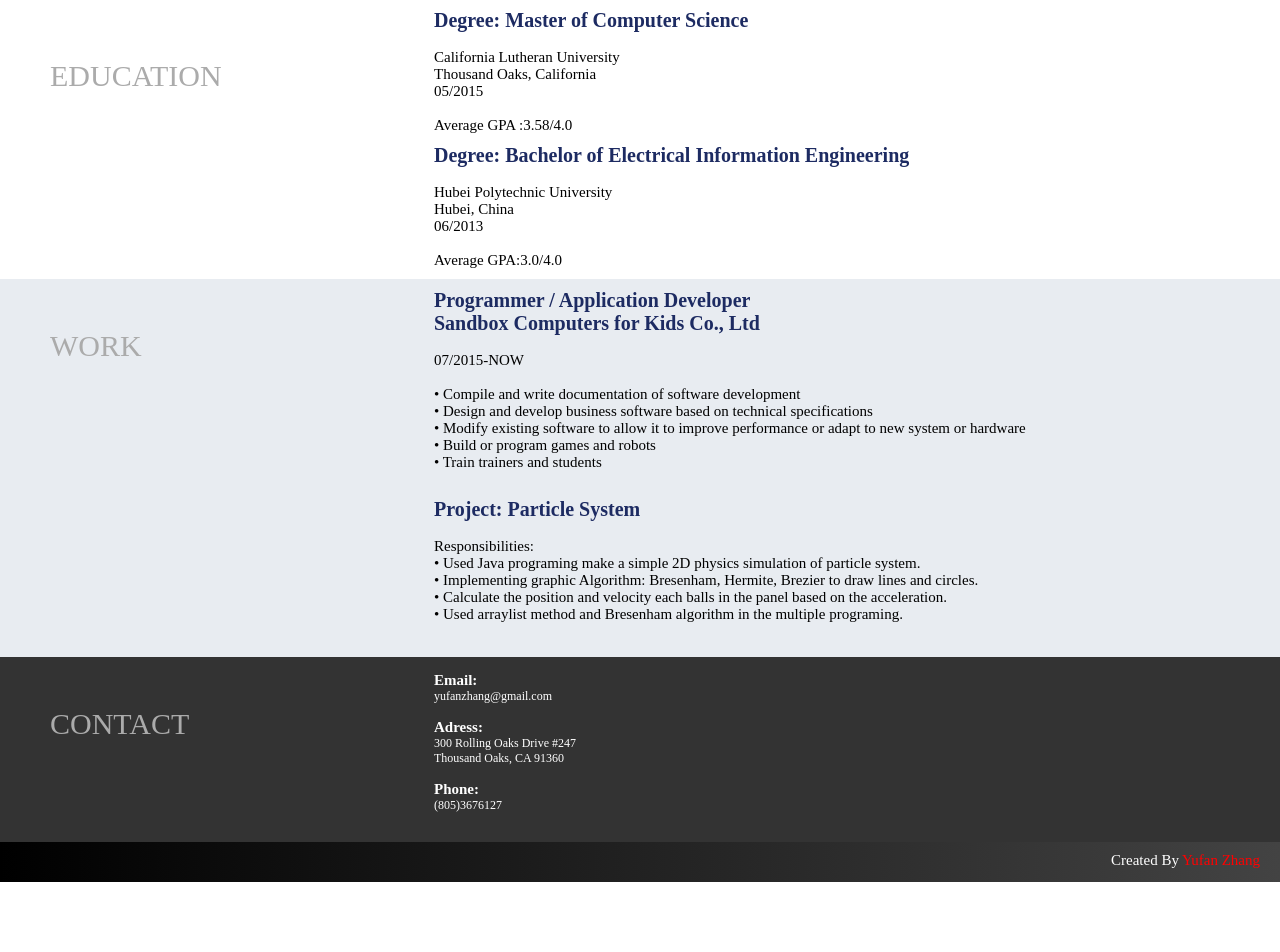
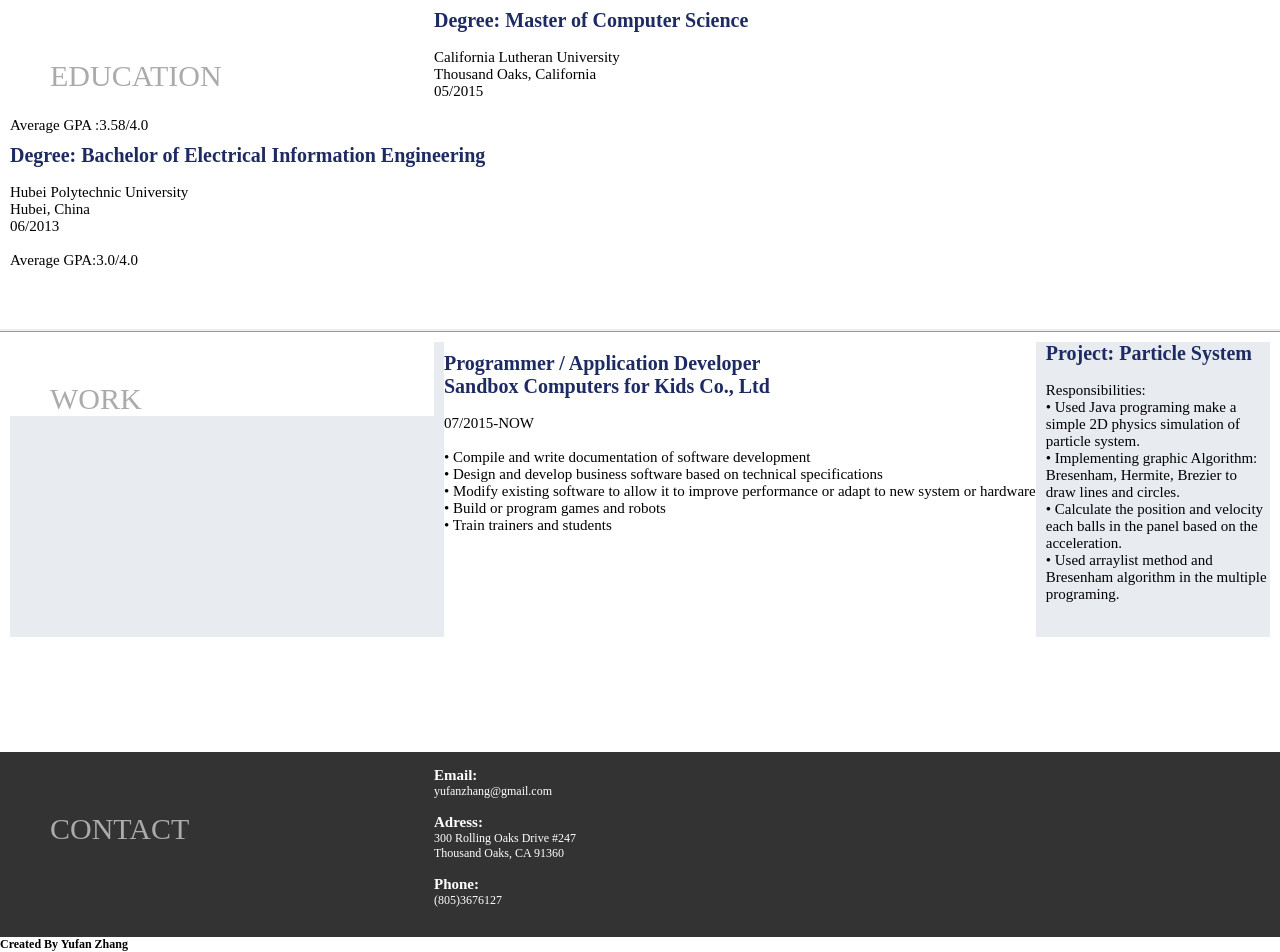
Before and after one commit to zyf891216/zyf891216.github.com, a plain HTML site: page index.html in a window 1280 px wide. Shown: the part 705-1657 px from the top of the page. Before the commit the page ends 1587 px from the top, so only its background shows below. Drawn offline with Linux system fonts and the light colour scheme.

Commit message:
Update bot.css

```diff
--- a/css/bot.css
+++ b/css/bot.css
@@ -5,26 +5,83 @@
 	padding: 0px;
 	font-size: 12px;
 }
-.bot {
+.b1 {
 	width: 100%;
-	height: 40px;
-	background: #000000;
-	background: -webkit-linear-gradient(to left, #434343, #000000);
-	background: linear-gradient(to left, #434343, #000000);
+	height: 320px;
+	background-color: #FFFFFF;
 }
-.final {
-	float: right;
+.b2 {
+	width: 100%;
+	height: 420px;
+	border-top-style: ridge;
+	background-color: #FFFFFF;
+}
+.b3 {
+	width: 100%;
+	height: auto;
+	background-color: #333333;
+}
+.education {
+	font-size: 30px;
+	font-family: pt-sans;
+	color: #ABABAB;
+	width: 30%;
+	height: auto;
+	float: left;
+	padding-top: 50px;
+	padding-left: 50px;
+}
+h3 {
+	font-size: 20px;
+	color: #1D2B62;
+}
+.school {
+	margin: 10px;
+	font-size: 15px;
+	font-family: buda;
+	width: auto;
+	height: auto;
+	float: left;
+}
+.work {
+	font-size: 30px;
+	font-family: pt-sans;
+	color: #ABABAB;
+	width: 30%;
+	height: auto;
+	float: left;
+	padding-top: 50px;
+	padding-left: 50px;
+	background-color: #FFFFFF;
+}
+.work1 {
+	margin: 10px;
+	height: 400px;
+	padding-top: 10px;
+	float: left;
+	font-size: 15px;
+	font-family: buda;
+	background-color: #FFFFFF;
+}
+.contact {
+	font-size: 30px;
+	font-family: pt-sans;
+	color: #ABABAB;
+	width: 30%;
+	height: 120px;
+	float: left;
+	padding-top: 50px;
+	padding-left: 50px;
+}
+h4 {
+	font-size: 15px;
+	font-family: aclonica;
+	color: #FFFFFF;
+}
+.info {
+	height: 170px;
+	padding-top: 15px;
+	font-size: 12px;
+	font-family: antic-didone;
 	color: white;
-	padding-top: 10px;
-	padding-right: 20px;
-	font-family: source-sans-pro;
 }
-h5 {
-	font-size: 15px;
-	font-weight: 200;
-}
-span {
-	font-size: 15px;
-	font-weight: 200;
-	color: red;
-}
```
